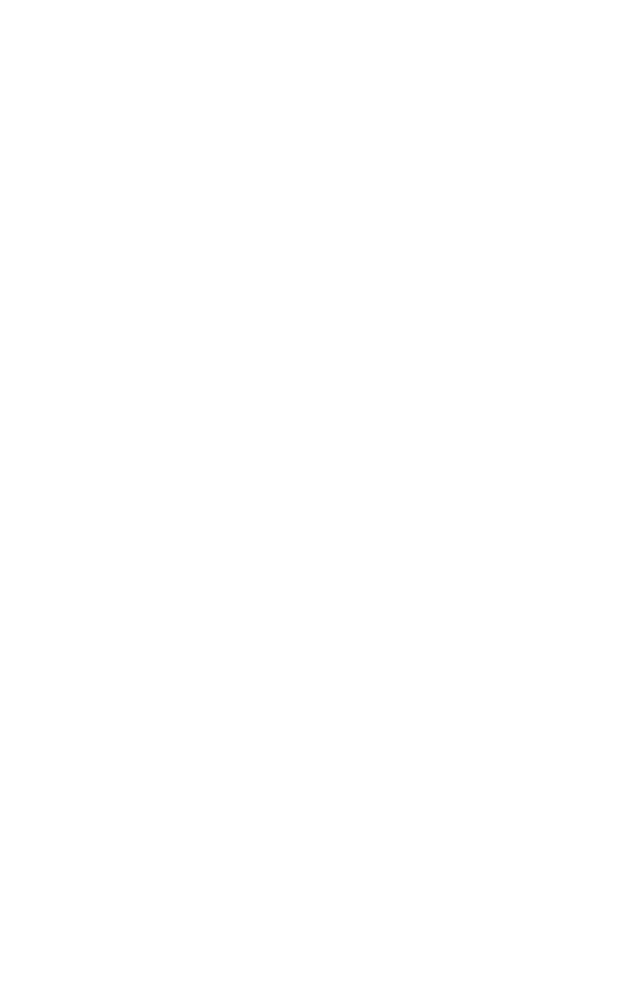
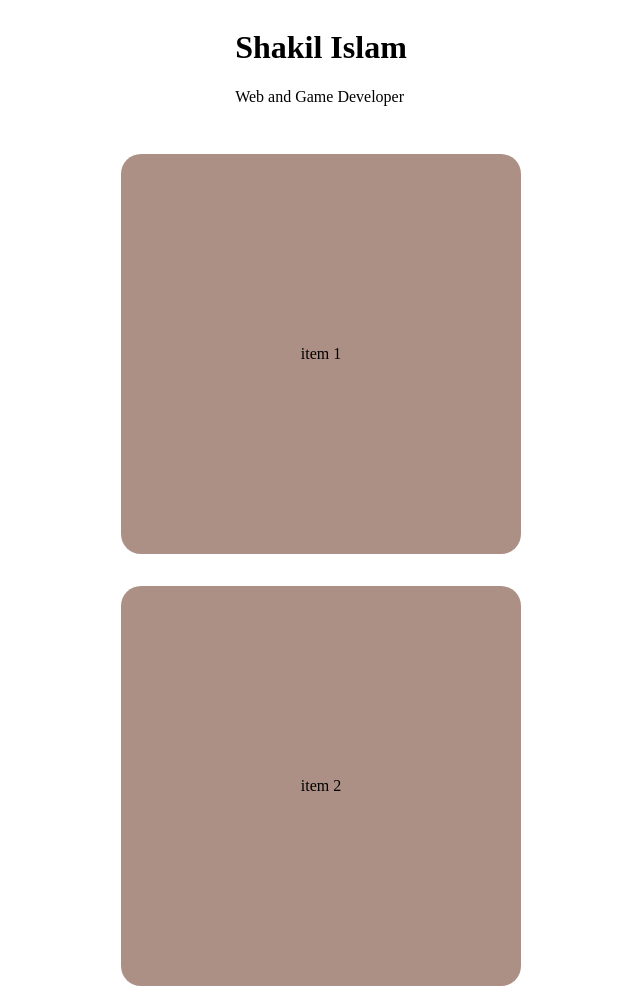
Before and after one commit to Wait2Late/Portfolio, a website: page index.html in a window 1280 px wide. Shown: the whole page, without its empty margins (319-959 px from the left). Before the commit the page ends 800 px from the top, so only its background shows below. Drawn offline with Linux system fonts and the light colour scheme.

Commit message:
A beginning template

```diff
--- a/index.html
+++ b/index.html
@@ -3,8 +3,32 @@
 <head>
     <meta charset="UTF-8">
     <title>Shakil Islam's portfolio</title>
+    <link rel="stylesheet" href="style.css">
 </head>
 <body>
+    <header>
+        <h1>Shakil Islam</h1>
+        <p>Web and Game Developer</p>
+    </header>
+<div class="container">
+    <div class="item item1">
+        <p>item 1</p>
+    </div>
+</div>
+<div class="container">
+    <div class="item item2">
+        <p>item 2</p>
+    </div>
+</div>
+
+
+
+
+
+
+
+
+
 
 </body>
 </html>
--- /dev/null
+++ b/style.css
@@ -0,0 +1,19 @@
+body{
+    display: flex;
+    flex-direction: column;
+    justify-content: center;
+    align-items: center;
+    gap: 2rem;
+}
+
+.container {
+    width: 400px;
+    height: 400px;
+    background-color: rgba(128, 85, 69, 0.65);
+    border-radius: 20px;
+    display: flex;
+    flex-direction: column;
+    justify-content: center;
+    align-items: center;
+    gap: 1rem; /* Spacing between items inside the container */
+}
```
Also changed, not shown: styles.css (deleted).
